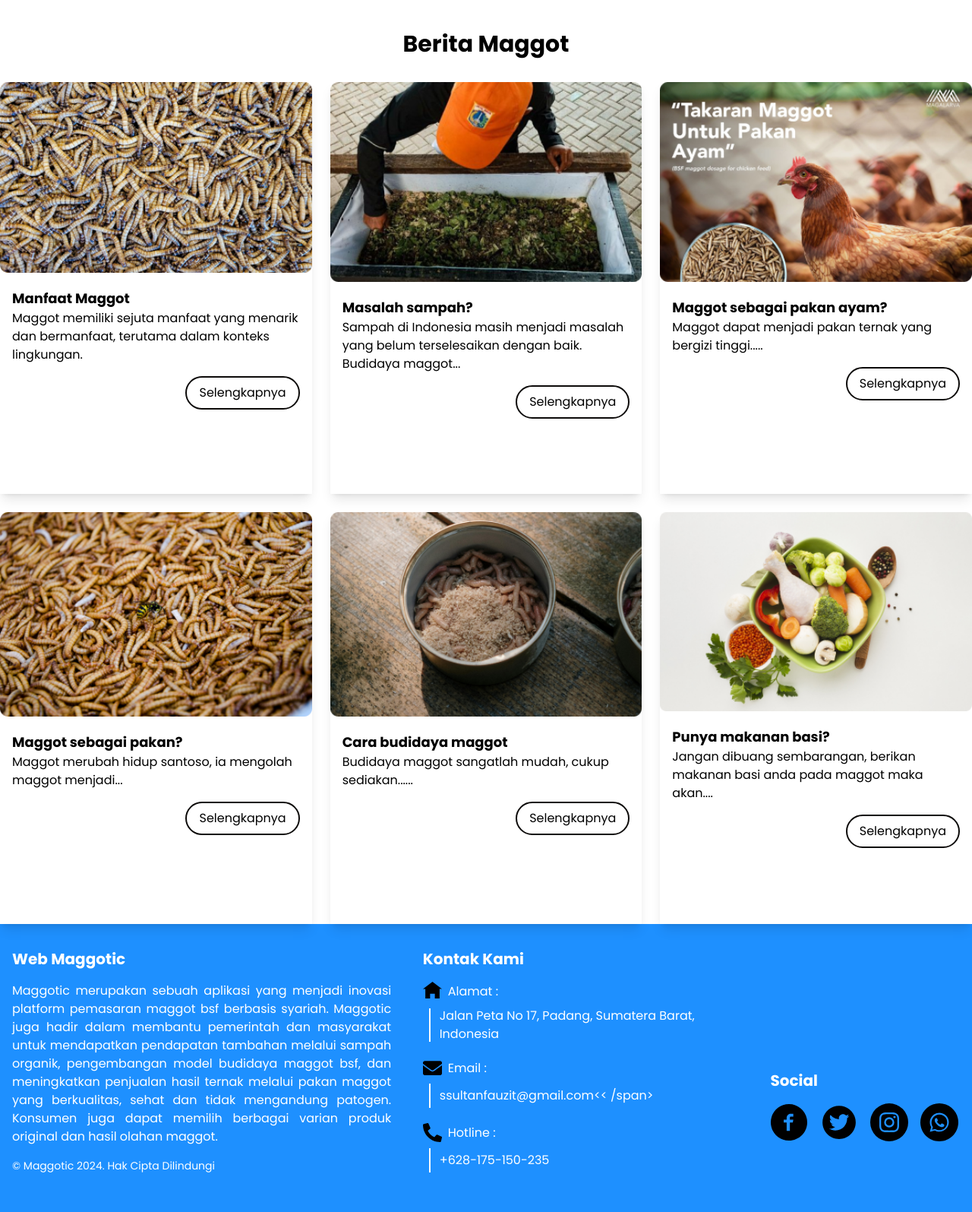
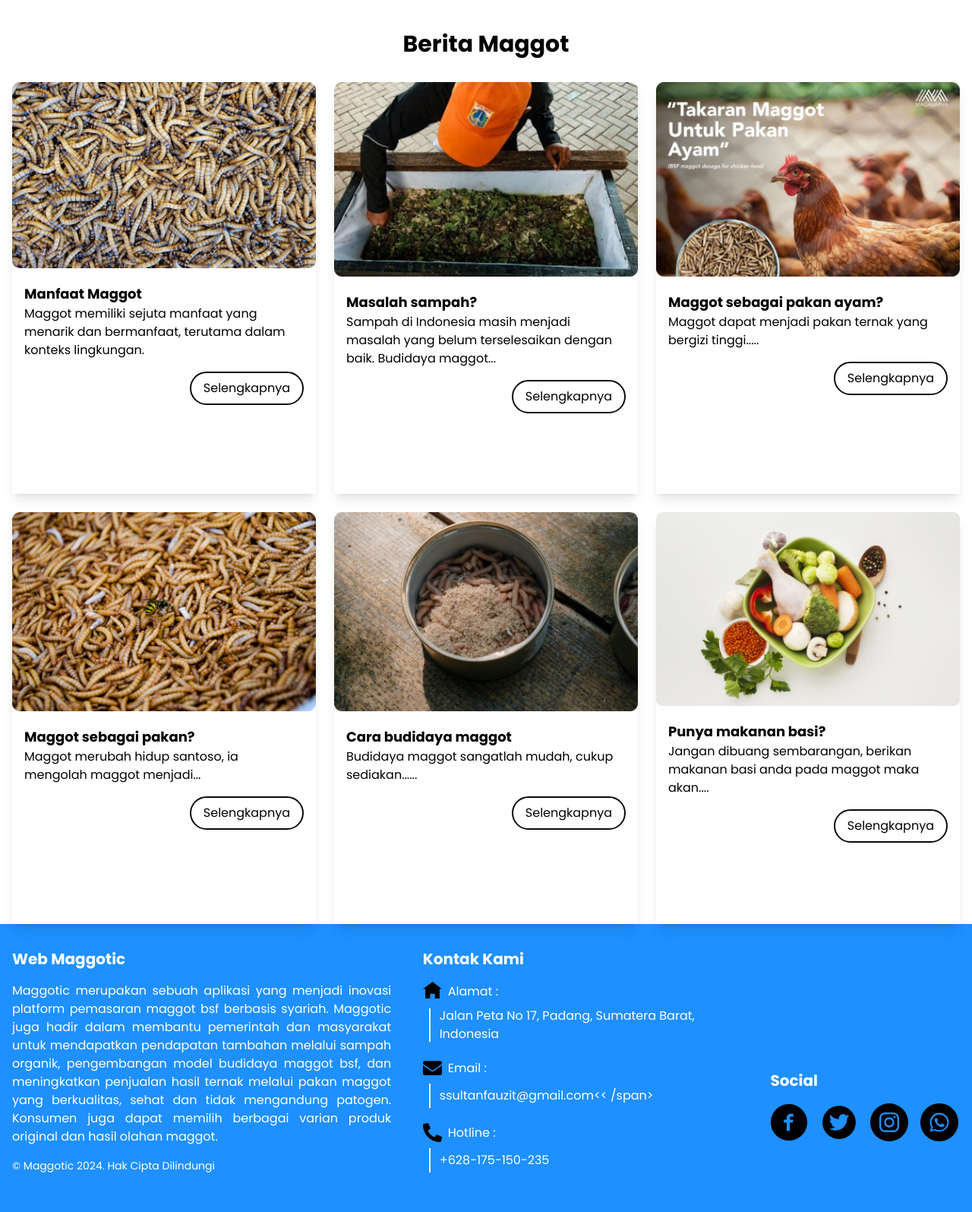
Before and after one commit to arzaqqq/website-maggotic, a CodeIgniter 4 app: the page made by app/Views/website/smartgot.php in a window 1280 px wide. Shown: the part 54-1649 px from the top of the page at 76% size. Run offline with PHP 8.4 and a stand-in for CodeIgniter, Linux system fonts and the light colour scheme; the template is opened without the code that fills it, so the values that code supplies are empty; style sheets or scripts are compiled from the project's sources; some libraries are stand-ins or nearby versions.

Commit message:
commit :footer dan samrtgot

```diff
--- a/app/Views/layout/footer.php
+++ b/app/Views/layout/footer.php
@@ -3,8 +3,6 @@
         <div class="w-full lg:w-[40%] mb-8 lg:mb-0">
             <h2 class="font-bold text-xl mb-4">Web Maggotic</h2>
             <p class="mb-4 text-justify">
-
-
                 Maggotic merupakan sebuah aplikasi yang menjadi inovasi platform pemasaran maggot bsf berbasis syariah.
                 Maggotic juga hadir dalam membantu pemerintah dan masyarakat untuk mendapatkan pendapatan tambahan
                 melalui sampah organik, pengembangan model budidaya maggot bsf, dan meningkatkan penjualan hasil ternak
--- a/app/Views/website/smartgot.php
+++ b/app/Views/website/smartgot.php
@@ -5,7 +5,7 @@
     <h1>Berita Maggot</h1>
 </div>
 
-<div class="container mx-auto mt-8">
+<div class="container mx-auto mt-8 px-4">
     <div class="grid grid-cols-1 sm:grid-cols-2 md:grid-cols-3 gap-6">
         <!-- Card 1 -->
         <div class="card bg-base-100 w-full h-[542px] shadow-lg">
```
